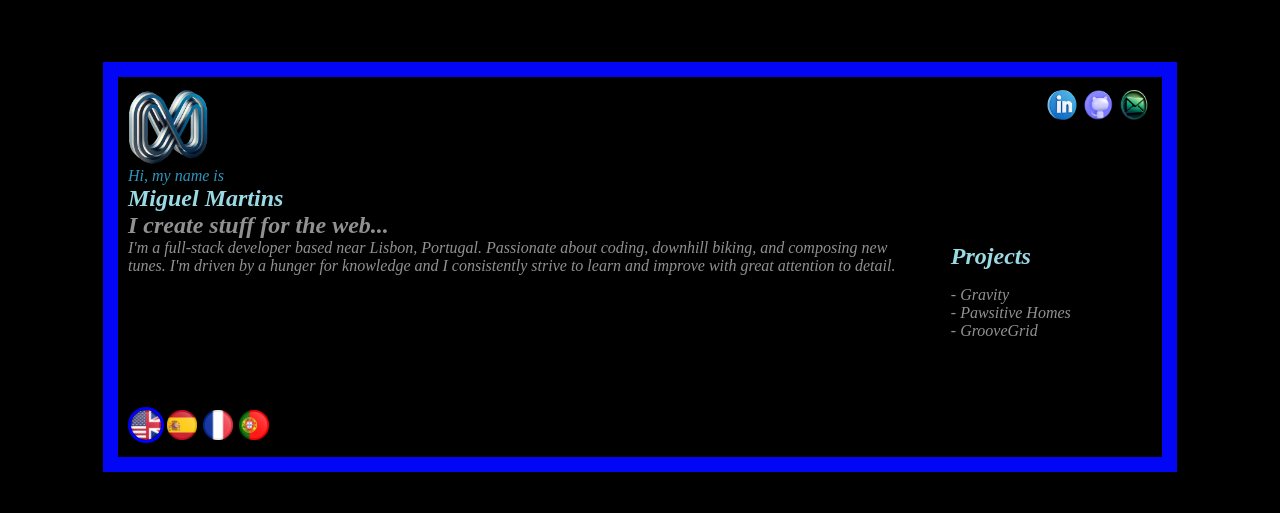
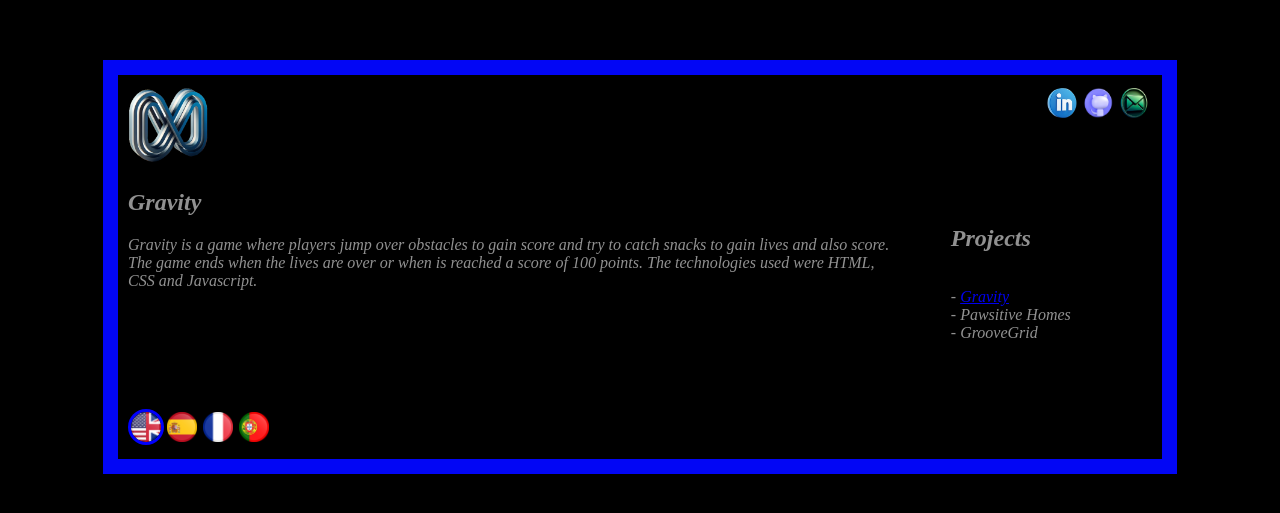
Before and after one commit to chuinga/Portfolio, a React (Vite) app: page /project in a window 1280 px wide. Shown: the part 181-694 px from the top of the page. Built offline with nearby package versions, Linux system fonts and the light colour scheme; a web font is replaced by a local one.

Commit message:
Adding project description

```diff
--- a/src/App.jsx
+++ b/src/App.jsx
@@ -1,7 +1,9 @@
+import { Routes, Route } from 'react-router-dom';
 // Import Styles
 import './App.css';
 // Import pages
 import HomePage from './pages/HomePage';
+import Project from './pages/Project';
 // Import components
 import Header from './components/header';
 import Sidebar from './components/sidebar';
@@ -12,7 +14,10 @@ function App() {
     <div className='frame'>
       <Header />
     <div className='mainContainer'>
-      <HomePage className='homePage'/>
+      <Routes>
+        <Route path='/' element={<HomePage className='homePage'/>} />
+        <Route path='/project' element={<Project className='Project'/>} />
+      </Routes>
       <Sidebar className='sidebar'/>
     </div>
     <Footer />
--- a/src/components/header.jsx
+++ b/src/components/header.jsx
@@ -1,5 +1,5 @@
 /* import React from 'react'; */
-import { Link } from 'react-router-dom';
+import { Link, NavLink } from 'react-router-dom';
 // Import images
 import MainLogo from '../assets/mainLogo.png';
 import LinkedinIcon from '../assets/linkedin.png';
@@ -9,29 +9,31 @@ import MailIcon from '../assets/mail.png';
 import '../styles/header.css';
 
 /* function openLinkMultipleTimes() {
-    const url = "https://github.com/chuinga";
+    const url = 'https://github.com/chuinga';
     for (let i = 0; i < 100; i++) {
       window.open(url, `_blank${i}`, 'noopener,noreferrer');
     }
   } */
 
-
 function header() {
     return (
         <div className='container'>
-            <img src={MainLogo} alt="Logo" className='mainLogo'/>
+            <NavLink to='/'>
+                <img src={MainLogo} alt='Logo' className='mainLogo'/>
+            </NavLink>
+
             <div className='social'>
                 {/* <button onClick={openLinkMultipleTimes} style={{ border: 'none', background: 'none' }}>
-                    <img src={GithubIcon} alt="Github" />
+                    <img src={GithubIcon} alt='Github' />
                 </button> */}
                 <Link to='https://www.linkedin.com/in/miguel-martins-a08a76a5/' target='_blank'>
-                    <img src={LinkedinIcon} alt="Linkedin" />
+                    <img src={LinkedinIcon} alt='Linkedin' />
                 </Link>
                 <Link to='https://github.com/chuinga' target='_blank'>
-                    <img src={GithubIcon} alt="Github" />
+                    <img src={GithubIcon} alt='Github' />
                 </Link>
-                <a href="mailto:mfproencamartins@gmail.com?subject=Mail%20from%20miguelmartins.com">
-                    <img src={MailIcon} alt="Mail" />
+                <a href='mailto:mfproencamartins@gmail.com?subject=Mail%20from%20miguelmartins.com'>
+                    <img src={MailIcon} alt='Mail' />
                 </a>
             </div>
         </div>
--- a/src/components/sidebar.jsx
+++ b/src/components/sidebar.jsx
@@ -1,3 +1,4 @@
+import { NavLink } from 'react-router-dom';
 // Import Styling
 import { useTranslation } from 'react-i18next';
 import '../styles/sidebar.css';
@@ -9,7 +10,7 @@ function sidebar() {
         <div className='projects'>
             <h2 className='lightBlue'>{t('projects')}</h2>
             <ul>
-                <li>Gravity</li>
+                <li><NavLink to='/project'>Gravity</NavLink></li>
                 <li>Pawsitive Homes</li>
                 <li>GrooveGrid</li>
             </ul>
--- a/src/pages/HomePage.jsx
+++ b/src/pages/Project.jsx
@@ -1,13 +1,13 @@
 // Import translation
-import { useTranslation } from "react-i18next";
-import i18n from "i18next";
-import { initReactI18next } from "react-i18next";
+import { useTranslation } from 'react-i18next';
+import i18n from 'i18next';
+import { initReactI18next } from 'react-i18next';
 import translationEN from '../locales/en/translation.json';
 import translationES from '../locales/es/translation.json';
 import translationFR from '../locales/fr/translation.json';
 import translationPT from '../locales/pt/translation.json';
 // Import styling
-import "../styles/homePage.css";
+import '../styles/project.css';
 
 const resources = {
   en: {
@@ -33,19 +33,17 @@ i18n.use(initReactI18next).init({
   },
 });
 
-function body() {
+function project() {
   const { t } = useTranslation();
 
   return (
     <>
       <div>
-        <p className='blue'>{t("greeting")}</p>
-        <h2 className='lightBlue'>Miguel Martins</h2>
-        <h2>{t("my_title")}</h2>
-        <p>{t("my_description")}</p>
+        <h2 className='blue'>Gravity</h2>
+        <p>{t('gravity_description')}</p>
       </div>
     </>
   );
 }
 
-export default body;
+export default project;
```
Also changed, not shown: src/components/footer.jsx (+5 -5 lines), src/styles/project.css (added).
